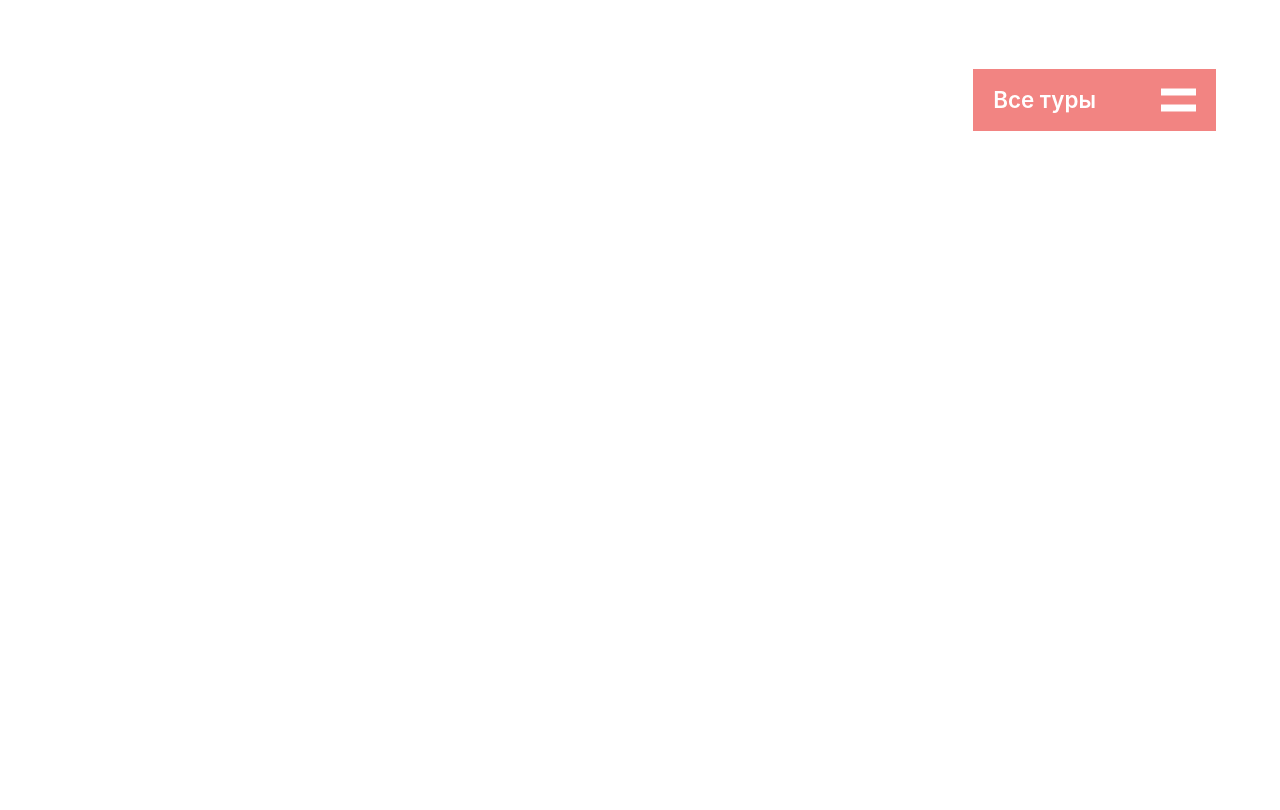
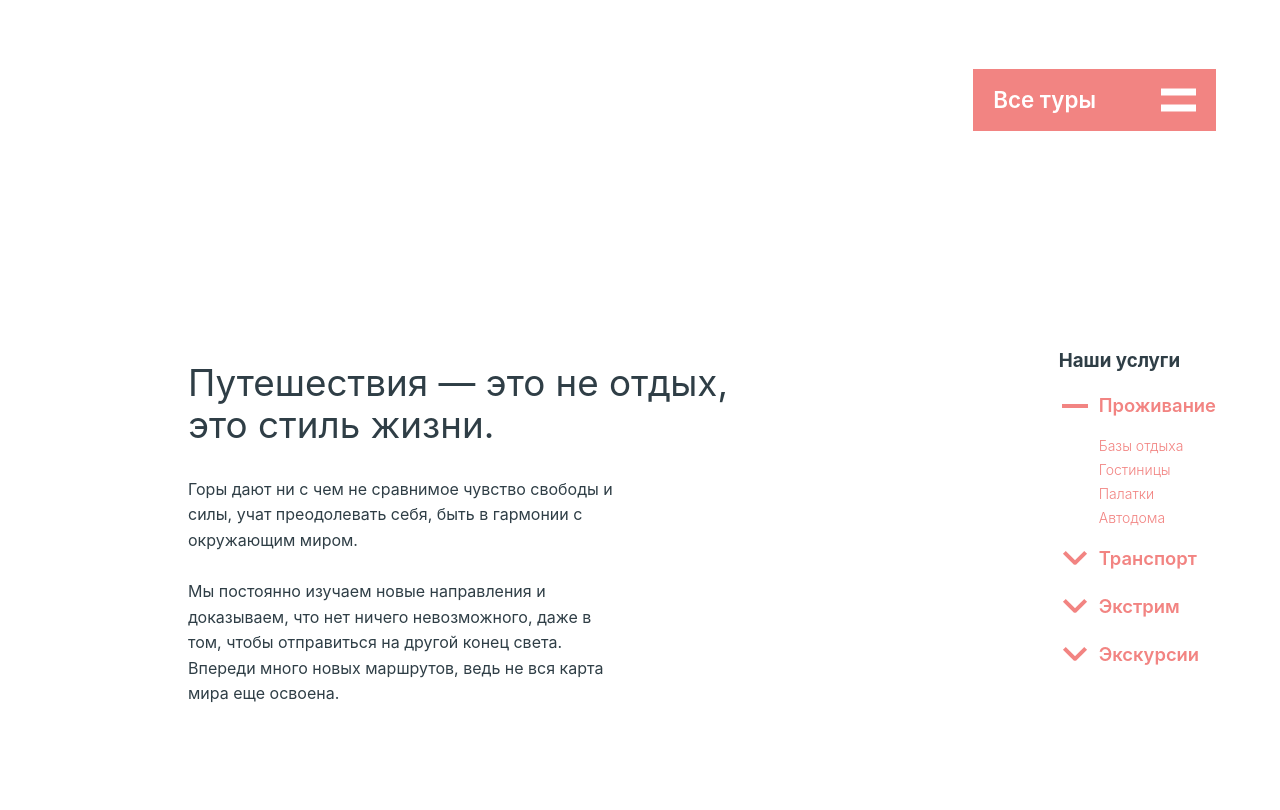
Before and after one commit to JaneMoroz/Wonder-Travel, a Gatsby site: page / in a window 1280 px wide. Shown: the part 2119-2929 px from the top of the page. Before the commit the page ends 2450 px from the top, so only its background shows below. Built offline with nearby package versions, Linux system fonts and the light colour scheme; Gatsby itself is replaced by a stand-in of ours.

Commit message:
feat: add home about section

```diff
--- /dev/null
+++ b/src/assets/data/services.ts
@@ -0,0 +1,34 @@
+export const services = [
+  {
+    id: 0,
+    title: "Проживание",
+    results: ["Базы отдыха", "Гостиницы", "Палатки", "Автодома"],
+  },
+  {
+    id: 1,
+    title: "Транспорт",
+    results: ["Авиабилеты", "Прокат", "Ж/Д билеты"],
+  },
+  {
+    id: 2,
+    title: "Экстрим",
+    results: [
+      "Сплавы",
+      "Восхождния",
+      "Серфинг",
+      "Альпинизм",
+      "Мотокросс",
+      "Купание голышом",
+    ],
+  },
+  {
+    id: 3,
+    title: "Экскурсии",
+    results: [
+      "Вулканы",
+      "Авачинская бухта",
+      "Халактырский пляж",
+      "Мыс маячный",
+    ],
+  },
+]
--- /dev/null
+++ b/src/components/homePage/HomeAbout.tsx
@@ -0,0 +1,149 @@
+import React, { useState, useEffect } from "react"
+
+// Scroll behaviour
+import { useInView } from "react-intersection-observer"
+import { motion, useAnimation } from "framer-motion"
+
+// Styled Components
+import { Container, Flex } from "../../styles/globalStyles"
+import {
+  HomeAboutSection,
+  About,
+  Services,
+  AccordionHeader,
+  AccordionContent,
+  AccordionIcon,
+} from "../../styles/homeStyles"
+
+// Services
+import { services } from "../../assets/data/services"
+
+// Context
+import { useGlobalStateContext } from "../../context/globalContext"
+
+type HomeAboutProps = {
+  onCursor: (cursorType: string) => void
+}
+
+const HomeAbout: React.FC<HomeAboutProps> = ({ onCursor }) => {
+  const animation = useAnimation()
+  const [aboutRef, inView] = useInView({
+    triggerOnce: true,
+    rootMargin: "-300px",
+  })
+  const [expanded, setExpanded] = useState(0)
+
+  useEffect(() => {
+    if (inView) {
+      animation.start("visible")
+    }
+  }, [animation, inView])
+
+  return (
+    <HomeAboutSection
+      ref={aboutRef}
+      animate={animation}
+      initial="hidden"
+      variants={{
+        visible: {
+          opacity: 1,
+          y: 0,
+          transition: { duration: 0.6, ease: [0.6, 0.05, -0.01, 0.9] },
+        },
+        hidden: {
+          opacity: 0,
+          y: 72,
+        },
+      }}
+    >
+      <Container>
+        <Flex alignTop>
+          <About>
+            <h2>Путешествия — это не отдых, это стиль жизни.</h2>
+            <p>
+              Горы дают ни с чем не сравнимое чувство свободы и силы, учат
+              преодолевать себя, быть в гармонии с окружающим миром. <br />
+              <br /> Мы постоянно изучаем новые направления и доказываем, что
+              нет ничего невозможного, даже в том, чтобы отправиться на другой
+              конец света. Впереди много новых маршрутов, ведь не вся карта мира
+              еще освоена.
+            </p>
+          </About>
+          <Services>
+            <h3>Наши услуги</h3>
+            {services.map(service => (
+              <Accordion
+                key={service.id}
+                id={service.id}
+                title={service.title}
+                results={service.results}
+                expanded={expanded}
+                setExpanded={setExpanded}
+                onCursor={onCursor}
+              />
+            ))}
+          </Services>
+        </Flex>
+      </Container>
+    </HomeAboutSection>
+  )
+}
+
+type AccordionProps = {
+  id: number
+  title: string
+  results: string[]
+  expanded: number
+  setExpanded: React.Dispatch<React.SetStateAction<number>>
+  onCursor: (cursorType: string) => void
+}
+
+const Accordion: React.FC<AccordionProps> = ({
+  id,
+  title,
+  results,
+  expanded,
+  setExpanded,
+  onCursor,
+}) => {
+  const isOpen = id === expanded
+  const [hovered, setHovered] = useState(false)
+  const { currentTheme } = useGlobalStateContext()
+  return (
+    <>
+      <AccordionHeader
+        onClick={() => setExpanded(isOpen ? false : id)}
+        onMouseEnter={() => onCursor("hovered")}
+        onMouseLeave={() => onCursor("")}
+        onHoverStart={() => setHovered(!hovered)}
+        onHoverEnd={() => setHovered(!hovered)}
+        whileHover={{
+          color: currentTheme === "dark" ? "#fff" : "#2f3e46",
+        }}
+      >
+        <AccordionIcon>
+          <motion.span
+            animate={{ rotate: isOpen || hovered ? 0 : 45, x: 3 }}
+            transition={{ duration: 0.2, ease: [0.6, 0.05, -0.01, 0.9] }}
+          ></motion.span>
+          <motion.span
+            animate={{ rotate: isOpen || hovered ? 0 : -45, x: -3 }}
+            transition={{ duration: 0.2, ease: [0.6, 0.05, -0.01, 0.9] }}
+          ></motion.span>
+        </AccordionIcon>
+        {title}
+      </AccordionHeader>
+      <AccordionContent
+        key="content"
+        animate={{ height: isOpen ? "100%" : "0" }}
+        transition={{ duration: 0.8, ease: [0.6, 0.05, -0.01, 0.9] }}
+      >
+        {results.map((result, index) => {
+          return <span key={index}>{result}</span>
+        })}
+      </AccordionContent>
+    </>
+  )
+}
+
+export default HomeAbout
--- a/src/pages/index.tsx
+++ b/src/pages/index.tsx
@@ -5,6 +5,7 @@ import Layout from "../components/layout"
 import HomeBanner from "../components/homePage/HomeBanner"
 import HomeContent from "../components/homePage/HomeContent"
 import HomeFeatured from "../components/homePage/HomeFeatured"
+import HomeAbout from "../components/homePage/HomeAbout"
 
 // Context
 import {
@@ -25,6 +26,7 @@ const IndexPage: React.FC = props => {
       <HomeBanner onCursor={onCursor} />
       <HomeContent />
       <HomeFeatured onCursor={onCursor} />
+      <HomeAbout onCursor={onCursor} />
     </Layout>
   )
 }
--- a/src/styles/globalStyles.ts
+++ b/src/styles/globalStyles.ts
@@ -57,7 +57,7 @@ export const Flex = styled.div<FlexProps>`
   ${props =>
     props.alignTop &&
     css`
-      align-items: top;
+      align-items: flex-start;
     `}
 
   ${props =>
--- a/src/styles/homeStyles.ts
+++ b/src/styles/homeStyles.ts
@@ -169,3 +169,70 @@ export const FeaturedTours = styled.div`
     }
   }
 `
+
+// About
+export const HomeAboutSection = styled(motion.div)`
+  margin-bottom: 200px;
+`
+
+export const About = styled.div`
+  width: 100%;
+  h2 {
+    width: 60%;
+    font-size: 2.3rem;
+    font-weight: 400;
+    margin-left: 124px;
+    color: ${props => props.theme.text};
+  }
+  p {
+    max-width: 440px;
+    font-size: 1rem;
+    line-height: 1.6rem;
+    margin-left: 124px;
+    color: ${props => props.theme.text};
+  }
+`
+
+export const Services = styled.div`
+  h3 {
+    color: ${props => props.theme.text};
+  }
+`
+
+// Accordion
+export const AccordionHeader = styled(motion.div)`
+  width: 100%;
+  color: ${props => props.theme.pink};
+  height: 32px;
+  display: flex;
+  align-items: center;
+  font-weight: 600;
+  font-size: 1.15rem;
+  margin: 8px 0;
+`
+
+export const AccordionIcon = styled.div`
+  display: flex;
+  align-items: center;
+  height: 100%;
+  margin-right: 8px;
+  span {
+    width: 16px;
+    height: 4px;
+    background: ${props => props.theme.pink};
+    transition: 0.1s ease-in-out;
+  }
+`
+
+export const AccordionContent = styled(motion.div)`
+  overflow: hidden;
+  padding-left: 40px;
+  span {
+    width: 100%;
+    margin: 8px 0;
+    font-size: 0.875rem;
+    color: ${props => props.theme.pink};
+    display: block;
+    font-weight: 300;
+  }
+`
```
